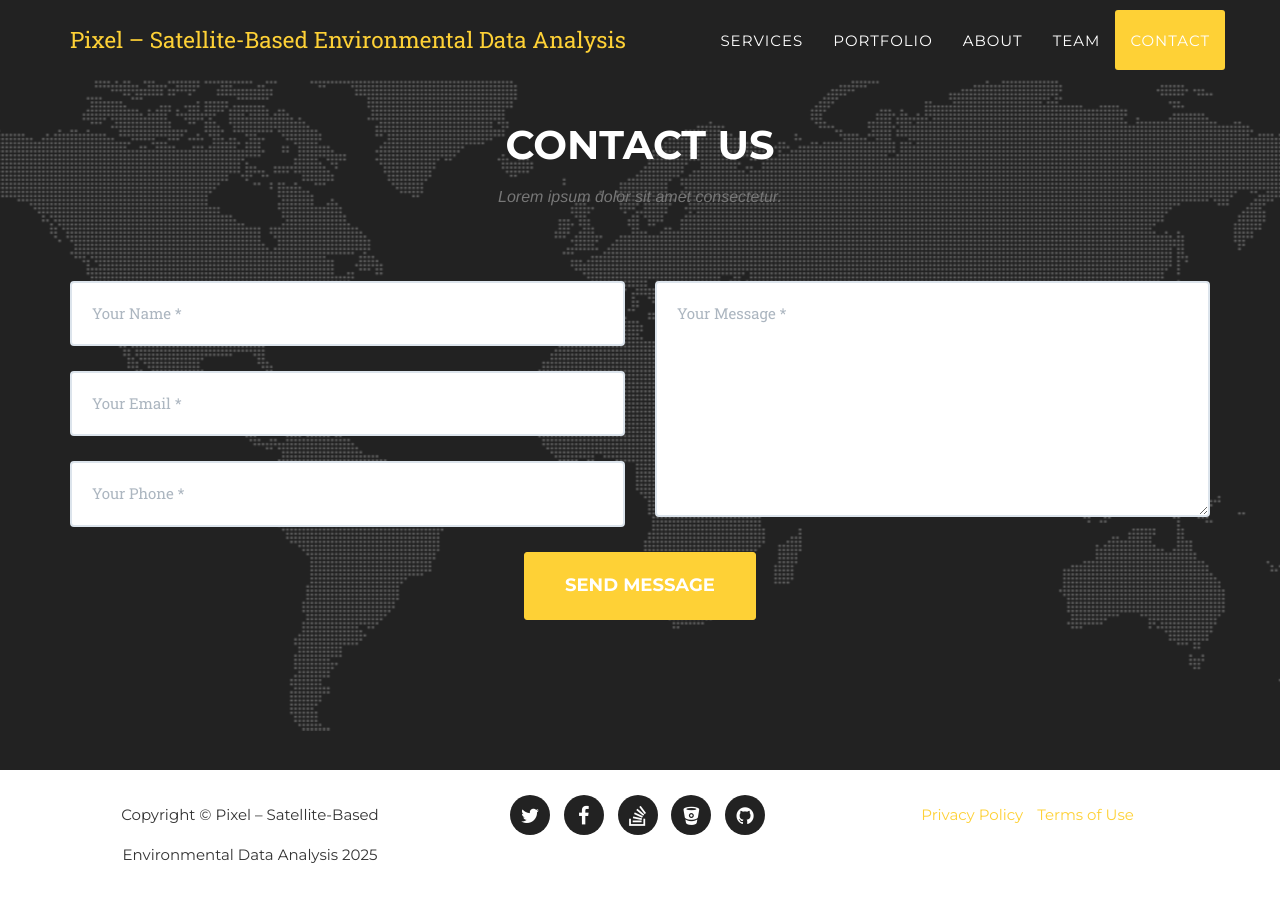
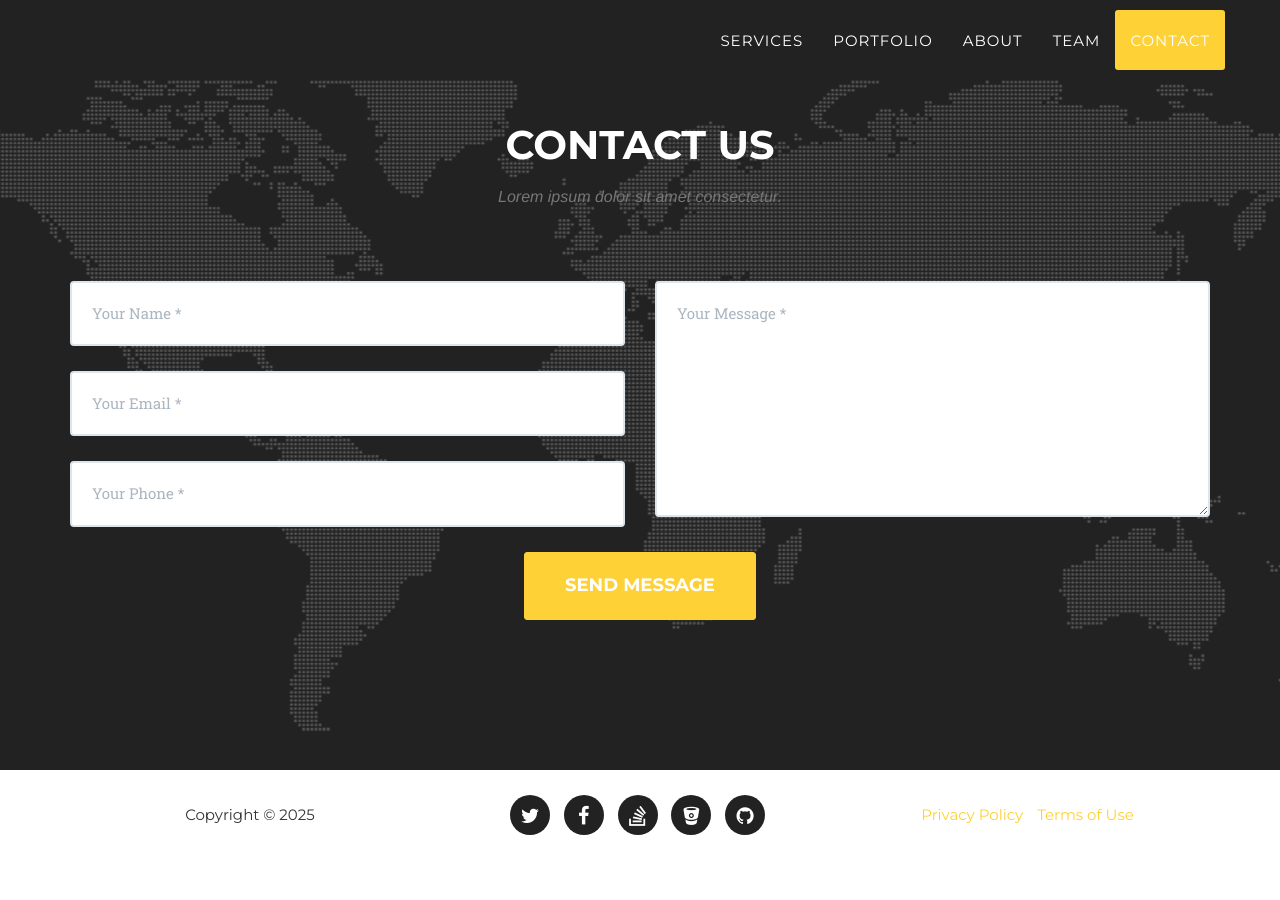
Before and after one commit to PixelNGO/pixel-ong.github.io, a Jekyll site: the page built from index.html, in a window 1280 px wide and 900 px high, scrolled down 5706 px. Built offline with Jekyll 4.4.1, drawn with Linux system fonts in a browser that asks for light colours; some web fonts are replaced; after the commit the page ends 6566 px from its top, so only the background shows below that; some of the changed lines change nothing that is shown.

Commit message:
Update _config.yml

```diff
--- a/_config.yml
+++ b/_config.yml
@@ -2,7 +2,8 @@ url: https://pixel-ong.github.io
 baseurl: ""
 
 # Site settings
-title: Pixel – Satellite-Based Environmental Data Analysis
+# title: Pixel – Satellite-Based Environmental Data Analysis
+title:
 email: pixelongdevelopers@gmail.com
 description: "ONG dedicada al uso de tecnología para resolver desafíos ambientales y sociales."
 
```
